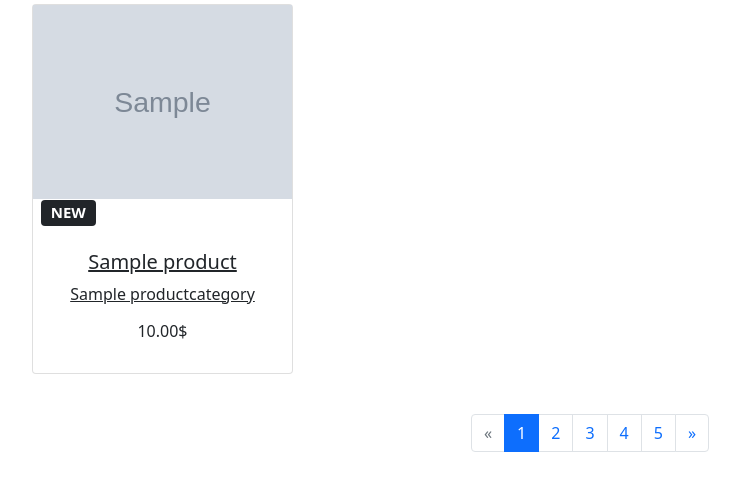
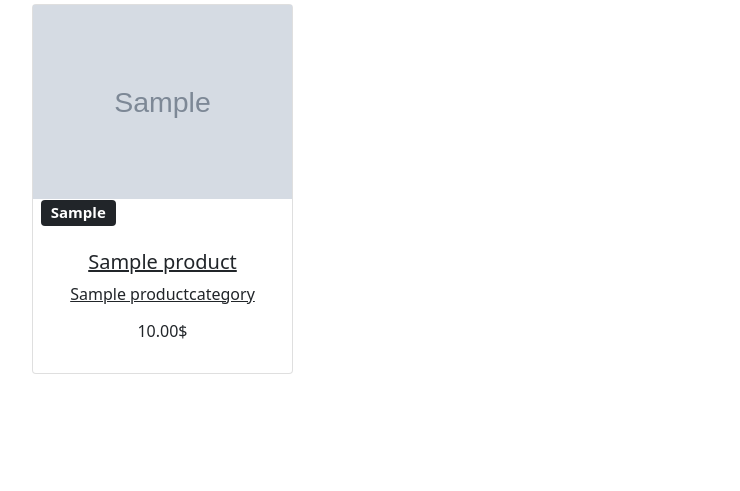
Before and after one commit to BashCtl/demo-store-django, a Django app: page / in a window 1280 px wide. Shown: the part 178-669 px from the top of the page, without its empty margins (50-790 px from the left). Run offline with Django 4.2, Linux system fonts and the light colour scheme; a user stored in the database is signed in; tables that the repository leaves empty hold one stand-in row (values such as "Sample post"); grey boxes marked "Sample" are stand-in pictures.

Commit message:
added pagination

```diff
--- a/store/models.py
+++ b/store/models.py
@@ -36,12 +36,13 @@ class Product(models.Model):
     description = models.CharField(max_length=1000)
     price = models.DecimalField(max_digits=10, decimal_places=2)
     image = models.ImageField(upload_to='images', default='default.jpg')
+    badge = models.CharField(max_length=15, default='')
     created_at = models.DateTimeField(auto_now_add=True)
     updated_at = models.DateTimeField(auto_now=True)
     category = models.ForeignKey(
         ProductCategory, on_delete=models.SET_NULL, null=True, related_name='products')
     inventory = models.OneToOneField(
-        ProductInventory, on_delete=models.CASCADE)
+        ProductInventory, on_delete=models.CASCADE, related_name='product')
 
     def __str__(self):
         return self.name
--- a/store/templates/store/includes/products_component.html
+++ b/store/templates/store/includes/products_component.html
@@ -56,7 +56,7 @@
       <section>
       <div class="text-center">
 
-        {% for products_row in products %}
+        {% for products_row in products_list %}
 
         <div class="row">
 
@@ -70,7 +70,7 @@
                 <a href="#!">
                   <div class="mask">
                     <div class="d-flex justify-content-start align-items-end h-100">
-                      <h5><span class="badge bg-dark ms-2">NEW</span></h5>
+                      <h5><span class="badge bg-dark ms-2">{{product.badge}}</span></h5>
                     </div>
                   </div>
                   <div class="hover-overlay">
@@ -100,23 +100,45 @@
 
     <!-- Pagination -->
       <nav aria-label="Page navigation example" class="d-flex justify-content-center mt-3">
+      {% if products.has_other_pages %}
           <ul class="pagination">
-        <li class="page-item disabled">
-          <a class="page-link" href="#" aria-label="Previous">
+            {% if products.has_previous %}
+              <li class="page-item">
+                <a class="page-link" href="?page={{ products.previous_page_number }}" aria-label="Previous">
                   <span aria-hidden="true">&laquo;</span>
                 </a>
               </li>
-        <li class="page-item active"><a class="page-link" href="#">1</a></li>
-        <li class="page-item"><a class="page-link" href="#">2</a></li>
-        <li class="page-item"><a class="page-link" href="#">3</a></li>
-        <li class="page-item"><a class="page-link" href="#">4</a></li>
-        <li class="page-item"><a class="page-link" href="#">5</a></li>
+            {% else %}
+              <li class="page-item disabled">
+                <a class="page-link"  aria-label="Previous">
+                  <span aria-hidden="true">&laquo;</span>
+                </a>
+              </li>
+            {% endif %}
+
+            {% for i in products.paginator.page_range %}
+              {% if products.number == i %}
+                <li class="page-item active"><a class="page-link" href="?page={{ i }}">{{ i }}</a></li>
+              {% else %}
+                <li class="page-item"><a class="page-link" href="?page={{ i }}">{{ i }}</a></li>
+              {% endif %}
+            {% endfor %}
+
+            {% if products.has_next %}
               <li class="page-item">
-          <a class="page-link" href="#" aria-label="Next">
+                <a class="page-link" href="?page={{ products.next_page_number }}" aria-label="Next">
                   <span aria-hidden="true">&raquo;</span>
                 </a>
               </li>
+            {% else %}
+              <li class="page-item disabled">
+                <a class="page-link" aria-label="Next">
+                  <span aria-hidden="true">&raquo;</span>
+                </a>
+              </li>
+            {% endif %}
           </ul>
+      {% endif %}
     </nav>
     <!-- Pagination -->
     </div>
--- a/store/views.py
+++ b/store/views.py
@@ -1,6 +1,7 @@
 from django.shortcuts import render, redirect
 from django.contrib.auth import authenticate, login, logout
 from django.contrib import messages
+from django.core.paginator import Paginator, EmptyPage, PageNotAnInteger
 from .models import User, Product
 from .forms import RegistrationForm
 import numpy as np
@@ -10,9 +11,18 @@ import numpy as np
 
 def home(request):
     products = Product.objects.all()
-    products = [products[i:i+4] for i in range(0, len(products), 4)]
-    print(products)
-    context = {'products': products}
+    page = request.GET.get('page', 1)
+
+    paginator = Paginator(products, 8)
+    try:
+        products = paginator.page(page)
+    except PageNotAnInteger:
+        products = paginator.page(1)
+    except EmptyPage:
+        products = paginator.page(paginator.num_pages)
+    products_list = [products.object_list[i:i+4] for i in range(0, len(products), 4)]
+
+    context = {'products': products, 'products_list': products_list}
     return render(request, 'store/home.html', context)
 
 
```
Also changed, not shown: store/admin.py (+7 -1 lines), store/migrations/0004_product_badge.py (added), store/migrations/0005_alter_product_inventory.py (added), uploads/images/Dell-XPS-15 .jpg (deleted), uploads/images/Lenovo-Yoga-7.jpg (deleted), uploads/images/TS_Black_The_Lost_Boys_Movie.jpg (deleted), uploads/images/converse.jpg (added), uploads/images/fbi.jpg (deleted), uploads/images/nike_snickers.jpg (added), uploads/images/old-tv.jpg (added), uploads/images/sega.jpg (added), uploads/images/shut_up_and_train.jpg (deleted). Lines whose indentation alone changed are shown as unchanged.
